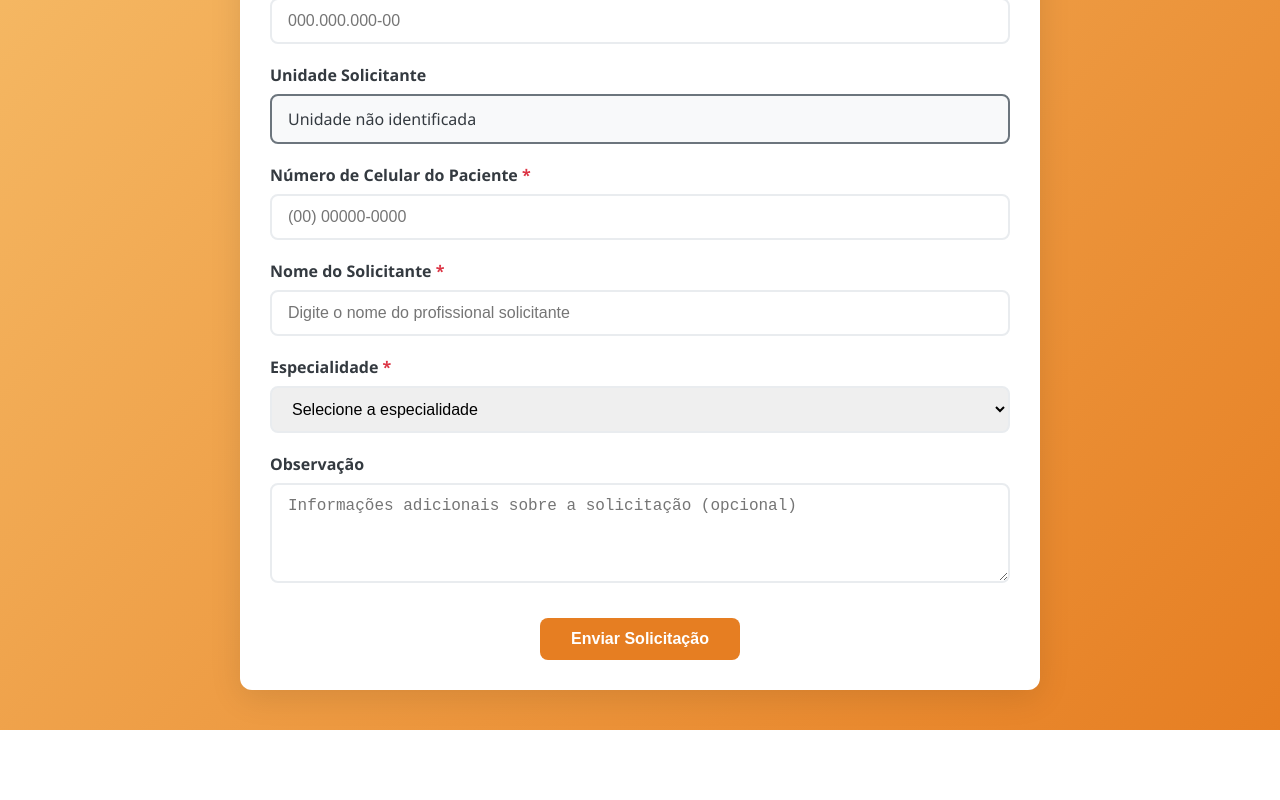
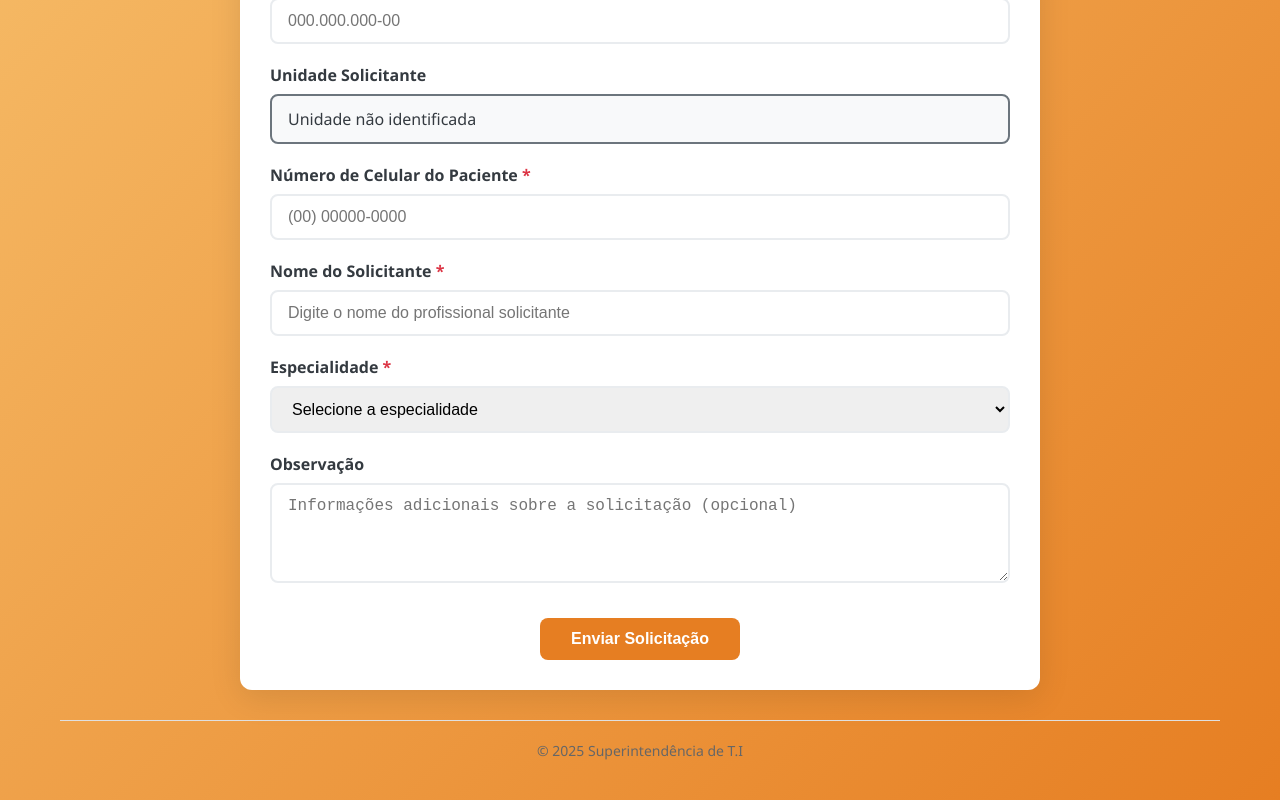
Before and after one commit to samueldng/solicitacao_consultas, a React (Create React App) app: page /request in a window 1280 px wide. Shown: the part 455-1255 px from the top of the page. Before the commit the page ends 1185 px from the top, so only its background shows below. Built offline with nearby package versions, Linux system fonts and the light colour scheme; sample sign-in values are in the browser's storage.

Commit message:
google apps script9

```diff
--- a/src/components/RequestForm.tsx
+++ b/src/components/RequestForm.tsx
@@ -587,6 +587,18 @@ const RequestForm: React.FC = () => {
           </div>
         </form>
       </div>
+
+      {/* Rodapé com assinatura do setor */}
+      <footer style={{
+        textAlign: 'center',
+        marginTop: '30px',
+        padding: '20px',
+        borderTop: '1px solid #e0e0e0',
+        color: '#666',
+        fontSize: '14px'
+      }}>
+        © 2025 Superintendência de T.I
+      </footer>
     </div>
   );
 };
```
